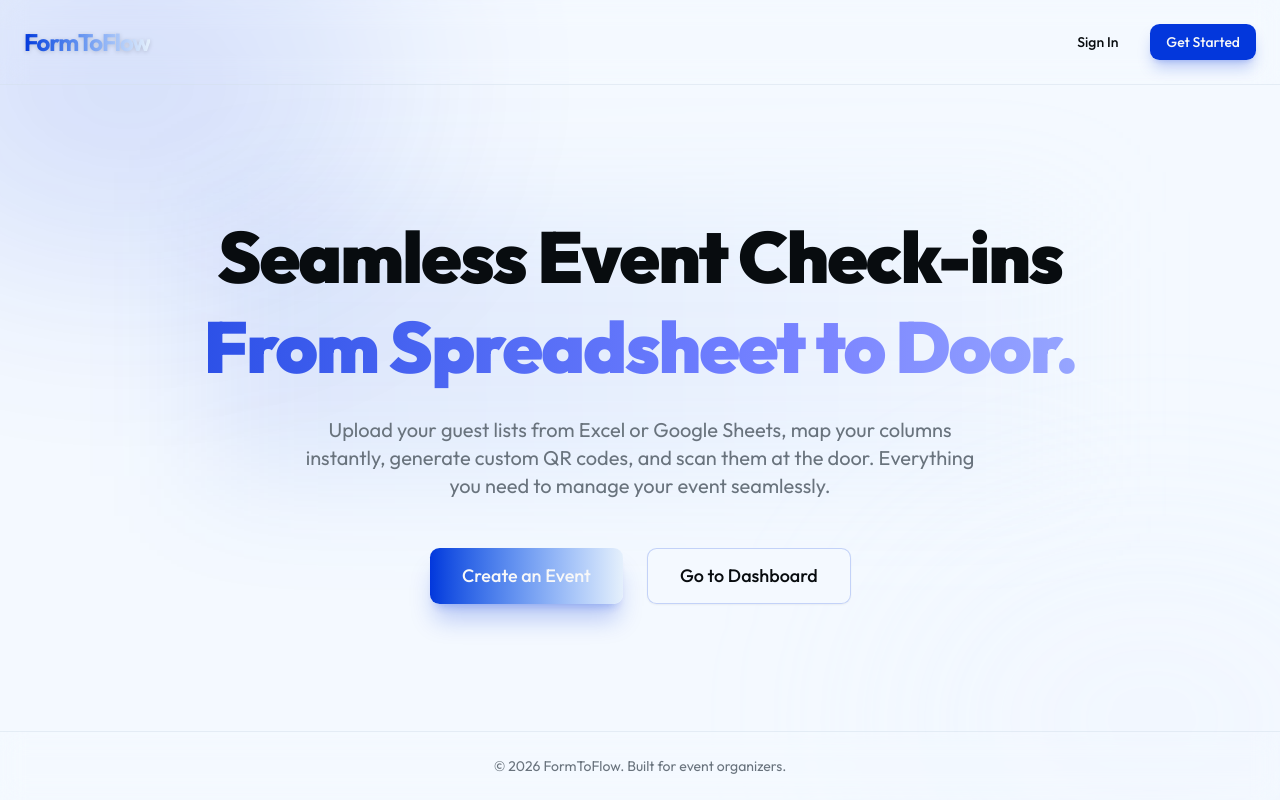
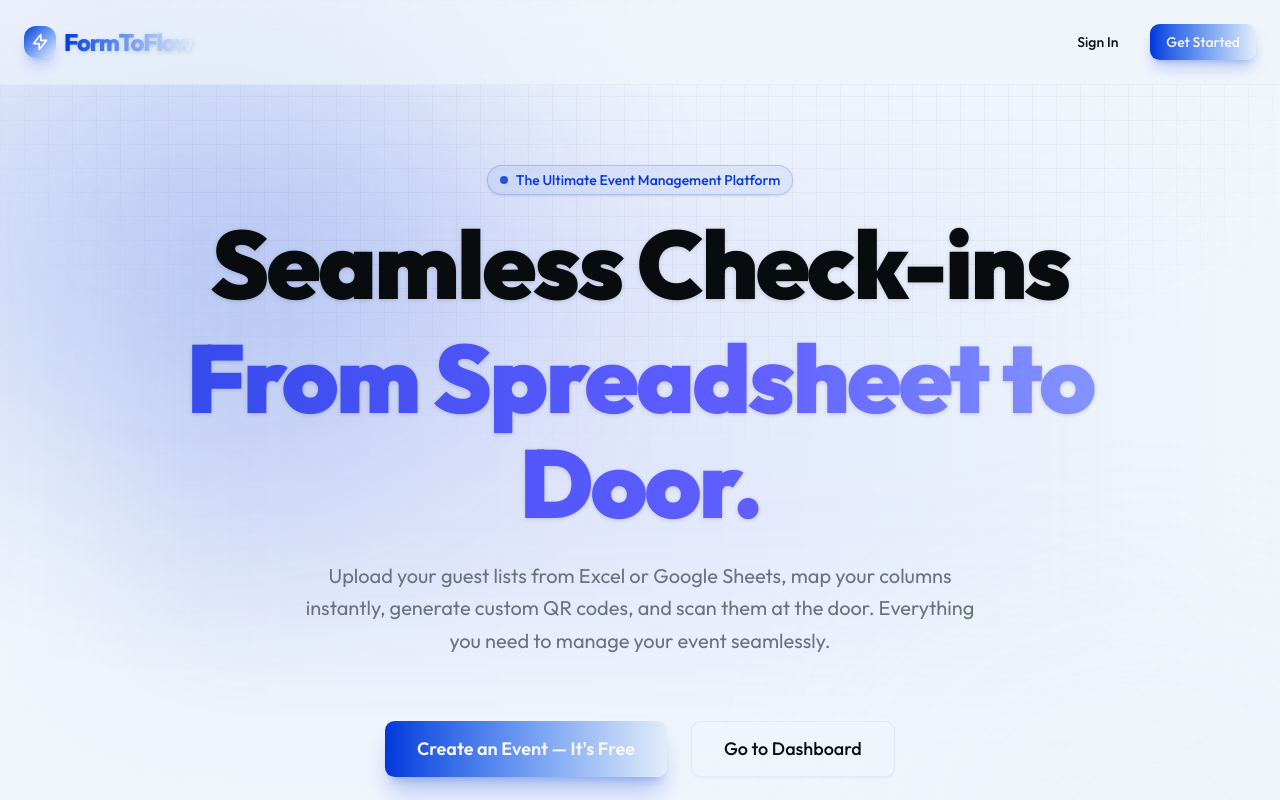
Before and after one commit to 2420090149-klh/Form-To-Flow, a Next.js app: page / in a window 1280 px wide. Shown: the top 800 px of the page. Built offline with nearby package versions, Linux system fonts and the light colour scheme.

Commit message:
style: soften light mode background and elevate welcome page aesthetic

```diff
--- a/src/app/globals.css
+++ b/src/app/globals.css
@@ -49,7 +49,7 @@
 }
 
 :root {
-  --background: oklch(0.98 0.01 250);
+  --background: oklch(0.97 0.01 250);
   --foreground: oklch(0.15 0.01 250);
   --card: oklch(1 0 0);
   --card-foreground: oklch(0.15 0.01 250);
@@ -57,7 +57,7 @@
   --popover-foreground: oklch(0.15 0.01 250);
   --primary: oklch(0.45 0.25 264);
   --primary-foreground: oklch(0.98 0 0);
-  --secondary: oklch(0.95 0.02 250);
+  --secondary: oklch(0.94 0.02 250);
   --secondary-foreground: oklch(0.2 0.05 260);
   --muted: oklch(0.96 0.01 250);
   --muted-foreground: oklch(0.55 0.02 250);
--- a/src/app/page.tsx
+++ b/src/app/page.tsx
@@ -5,49 +5,66 @@ import { cn } from "@/lib/utils"
 export default function HomePage() {
   return (
     <div className="min-h-screen flex flex-col relative overflow-hidden bg-background">
+      {/* Premium God-Tier Backgrounds */}
+      <div className="absolute inset-0 bg-[linear-gradient(to_right,#80808012_1px,transparent_1px),linear-gradient(to_bottom,#80808012_1px,transparent_1px)] bg-[size:24px_24px] [mask-image:radial-gradient(ellipse_60%_50%_at_50%_0%,#000_70%,transparent_100%)] pointer-events-none z-0" />
+
       {/* Ambient Orbs */}
-      <div className="absolute top-[-10%] left-[-10%] w-[40%] h-[40%] rounded-full bg-primary/20 blur-[120px] pointer-events-none animate-pulse duration-10000" />
-      <div className="absolute bottom-[-10%] right-[-10%] w-[40%] h-[40%] rounded-full bg-secondary/20 blur-[120px] pointer-events-none animate-pulse duration-10000" />
+      <div className="absolute top-0 left-[-10%] w-[50%] h-[50%] rounded-full bg-primary/20 blur-[120px] pointer-events-none animate-pulse duration-10000 z-0" />
+      <div className="absolute bottom-[-10%] right-[-10%] w-[40%] h-[40%] rounded-full bg-secondary/20 blur-[120px] pointer-events-none animate-pulse duration-10000 z-0" />
 
-      <header className="w-full p-6 flex justify-between items-center border-b border-border/50 backdrop-blur-md z-10 animate-in fade-in slide-in-from-top-4 duration-700">
-        <h1 className="text-2xl font-bold tracking-tighter bg-clip-text text-transparent bg-gradient-to-r from-primary to-secondary drop-shadow-sm">FormToFlow</h1>
-        <nav className="flex gap-4">
-          <Link href="/login" className={cn(buttonVariants({ variant: "ghost" }), "hover:bg-primary/10 transition-colors")}>
+      <header className="w-full p-6 flex justify-between items-center border-b border-border/40 bg-background/60 backdrop-blur-xl z-20 animate-in fade-in slide-in-from-top-4 duration-700">
+        <div className="flex items-center gap-2">
+          <div className="w-8 h-8 rounded-lg bg-gradient-to-br from-primary to-secondary flex items-center justify-center shadow-lg shadow-primary/20">
+            <svg className="w-5 h-5 text-white" fill="none" viewBox="0 0 24 24" stroke="currentColor">
+              <path strokeLinecap="round" strokeLinejoin="round" strokeWidth={2} d="M13 10V3L4 14h7v7l9-11h-7z" />
+            </svg>
+          </div>
+          <h1 className="text-2xl font-extrabold tracking-tighter bg-clip-text text-transparent bg-gradient-to-r from-primary to-secondary drop-shadow-sm">FormToFlow</h1>
+        </div>
+        <nav className="flex gap-3 sm:gap-4">
+          <Link href="/login" className={cn(buttonVariants({ variant: "ghost" }), "hover:bg-primary/5 transition-colors font-medium")}>
             Sign In
           </Link>
-          <Link href="/register" className={cn(buttonVariants({ variant: "default" }), "shadow-lg shadow-primary/25 hover:scale-105 transition-transform duration-300")}>
+          <Link href="/register" className={cn(buttonVariants({ variant: "default" }), "shadow-lg shadow-primary/25 hover:scale-105 transition-all duration-300 font-medium bg-gradient-to-r from-primary to-secondary border-0")}>
             Get Started
           </Link>
         </nav>
       </header>
 
-      <main className="flex-1 flex flex-col items-center justify-center text-center px-4 space-y-12 z-10 relative">
-        <div className="space-y-6 max-w-4xl relative">
-          <div className="absolute inset-0 bg-gradient-to-r from-primary/10 to-secondary/10 blur-[60px] -z-10 animate-in fade-in zoom-in duration-1000" />
-          <h2 className="text-5xl md:text-7xl font-black tracking-tight text-foreground leading-tight animate-in fade-in slide-in-from-bottom-8 duration-1000">
-            Seamless Event Check-ins <br className="hidden md:block" />
-            <span className="bg-clip-text text-transparent bg-gradient-to-r from-primary via-indigo-400 to-secondary animate-gradient-x">
+      <main className="flex-1 flex flex-col items-center justify-center text-center px-4 py-20 space-y-12 z-10 relative">
+        <div className="space-y-6 max-w-5xl relative">
+          <div className="absolute inset-0 bg-gradient-to-r from-primary/10 via-indigo-500/10 to-secondary/10 blur-[80px] -z-10 animate-in fade-in zoom-in duration-1000" />
+
+          <div className="inline-flex items-center rounded-full border border-primary/20 bg-primary/5 px-3 py-1 text-sm font-medium text-primary mb-4 animate-in fade-in slide-in-from-bottom-4 duration-1000 backdrop-blur-sm shadow-sm">
+            <span className="flex h-2 w-2 rounded-full bg-primary animate-pulse mr-2"></span>
+            The Ultimate Event Management Platform
+          </div>
+
+          <h2 className="text-5xl sm:text-6xl md:text-8xl font-black tracking-tight text-foreground leading-[1.1] animate-in fade-in slide-in-from-bottom-8 duration-1000 drop-shadow-sm">
+            Seamless Check-ins <br className="hidden md:block" />
+            <span className="bg-clip-text text-transparent bg-gradient-to-r from-primary via-indigo-500 to-secondary animate-gradient-x inline-block mt-2">
               From Spreadsheet to Door.
             </span>
           </h2>
-          <p className="text-xl text-muted-foreground max-w-2xl mx-auto animate-in fade-in slide-in-from-bottom-8 duration-1000 delay-150 fill-mode-both">
+
+          <p className="text-lg sm:text-xl text-muted-foreground max-w-2xl mx-auto animate-in fade-in slide-in-from-bottom-8 duration-1000 delay-150 fill-mode-both leading-relaxed">
             Upload your guest lists from Excel or Google Sheets, map your columns instantly,
             generate custom QR codes, and scan them at the door. Everything you need to manage your event seamlessly.
           </p>
         </div>
 
-        <div className="flex flex-col sm:flex-row gap-6 w-full sm:w-auto px-4 sm:px-0 animate-in fade-in zoom-in-95 duration-1000 delay-300 fill-mode-both">
-          <Link href="/register" className={cn(buttonVariants({ variant: "default", size: "lg" }), "text-lg px-8 h-14 w-full sm:w-auto bg-gradient-to-r from-primary to-secondary hover:opacity-90 shadow-xl shadow-primary/25 hover:scale-105 transition-all duration-300 relative overflow-hidden group")}>
-            <span className="relative z-10">Create an Event</span>
+        <div className="flex flex-col sm:flex-row gap-4 sm:gap-6 w-full sm:w-auto px-4 sm:px-0 animate-in fade-in zoom-in-95 duration-1000 delay-300 fill-mode-both pt-4">
+          <Link href="/register" className={cn(buttonVariants({ variant: "default", size: "lg" }), "text-lg px-8 h-14 w-full sm:w-auto bg-gradient-to-r from-primary to-secondary hover:opacity-90 shadow-xl shadow-primary/25 hover:scale-105 hover:-translate-y-1 transition-all duration-300 relative overflow-hidden group border-0")}>
+            <span className="relative z-10 font-semibold">Create an Event — It's Free</span>
             <div className="absolute inset-0 bg-white/20 translate-y-full group-hover:translate-y-0 transition-transform duration-300 ease-in-out" />
           </Link>
-          <Link href="/login" className={cn(buttonVariants({ variant: "outline", size: "lg" }), "text-lg px-8 h-14 w-full sm:w-auto border-primary/20 hover:border-primary/50 hover:bg-primary/5 hover:scale-105 transition-all duration-300 backdrop-blur-sm")}>
+          <Link href="/login" className={cn(buttonVariants({ variant: "outline", size: "lg" }), "text-lg px-8 h-14 w-full sm:w-auto border-border/50 hover:border-primary/50 hover:bg-primary/5 hover:scale-105 transition-all duration-300 backdrop-blur-sm bg-background/50 font-medium")}>
             Go to Dashboard
           </Link>
         </div>
       </main>
 
-      <footer className="w-full p-6 text-center text-muted-foreground text-sm border-t border-border/50 backdrop-blur-md z-10 animate-in fade-in duration-1000 delay-500 fill-mode-both">
+      <footer className="w-full p-6 text-center text-muted-foreground text-sm border-t border-border/40 bg-background/60 backdrop-blur-xl z-20 animate-in fade-in duration-1000 delay-500 fill-mode-both">
         &copy; {new Date().getFullYear()} FormToFlow. Built for event organizers.
       </footer>
     </div>
```
